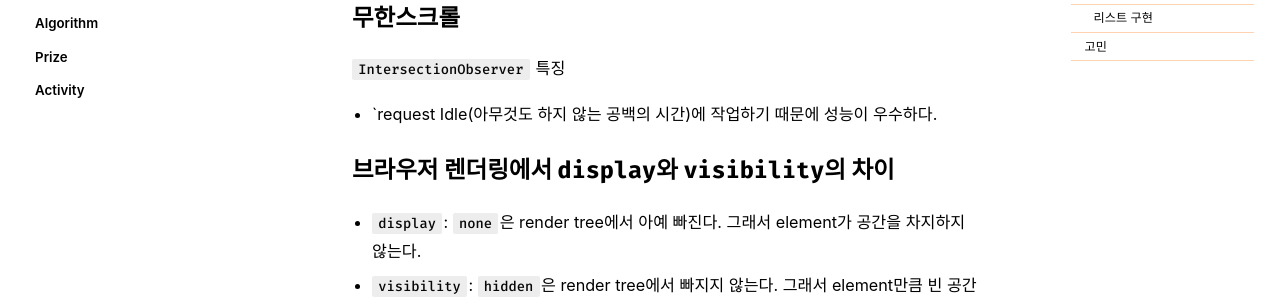
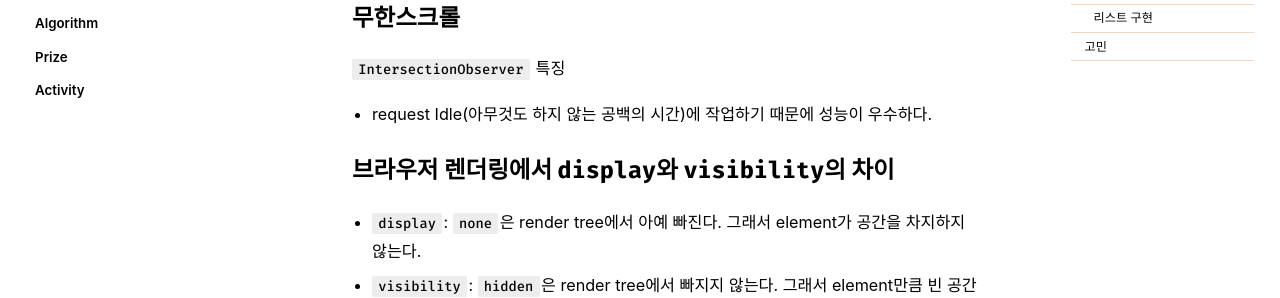
Before and after one commit to DAUN3046/DAUN3046.github.io, a Jekyll site: the page built from _posts/2022-05-30-shoppingmallday7.md, in a window 1280 px wide and 900 px high. Shown: the part 357-655 px from the top of the window. Built offline with Jekyll 4.4.1, drawn with Linux system fonts in a browser that asks for light colours; cached includes are drawn as plain includes; some web fonts are replaced; comment, search, counter and statistics services are not loaded.

```diff
--- a/_posts/2022-05-30-shoppingmallday7.md
+++ b/_posts/2022-05-30-shoppingmallday7.md
@@ -19,7 +19,7 @@ date: 2022-05-30
 # 오피스아워 배운점 정리
 ## 무한스크롤
 `IntersectionObserver` 특징
-- `request Idle(아무것도 하지 않는 공백의 시간)에 작업하기 때문에 성능이 우수하다.
+- request Idle(아무것도 하지 않는 공백의 시간)에 작업하기 때문에 성능이 우수하다.
 
 ## 브라우저 렌더링에서 `display`와 `visibility`의 차이
 - `display`: `none`은 render tree에서 아예 빠진다. 그래서 element가 공간을 차지하지 않는다.
```
